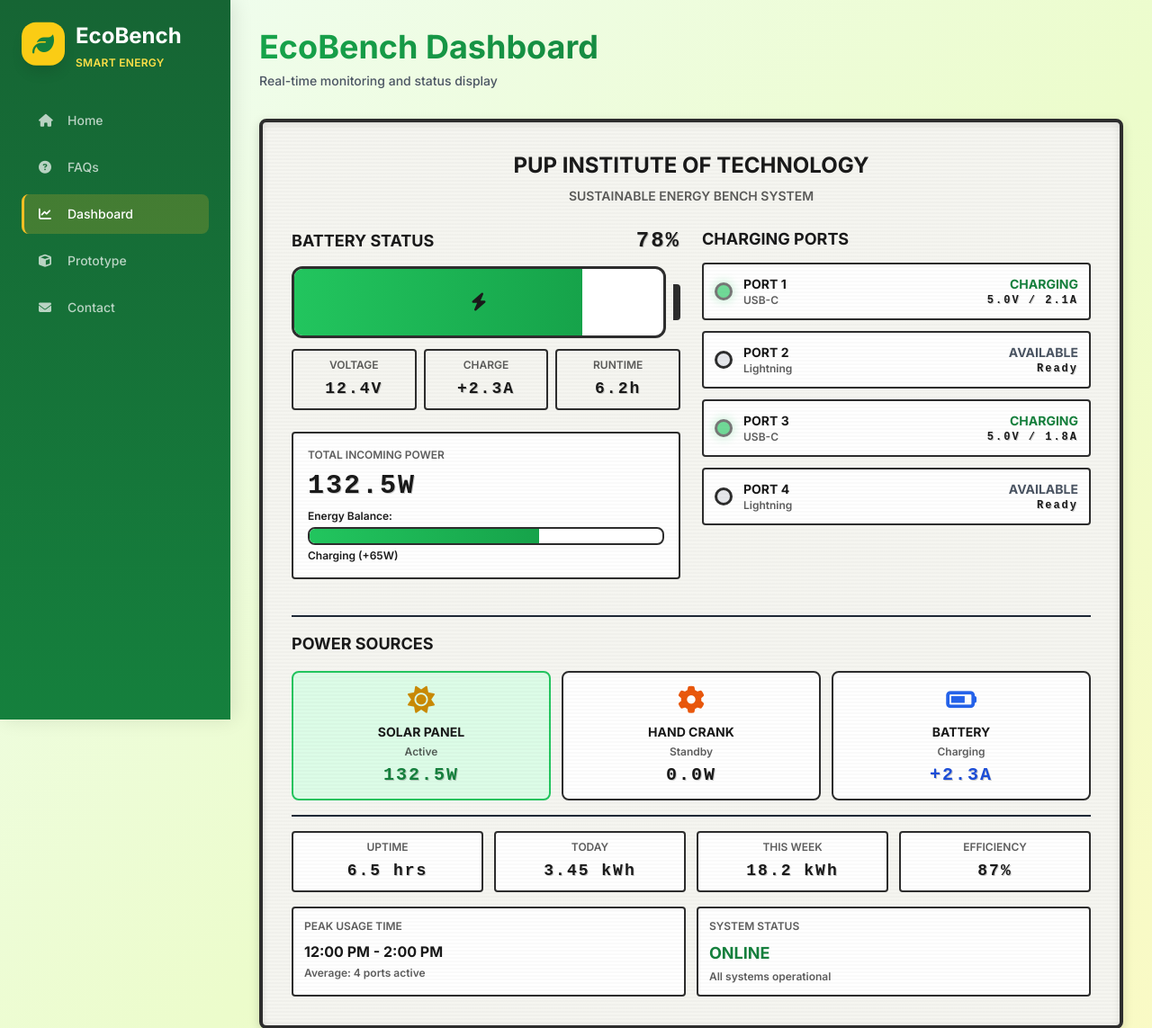
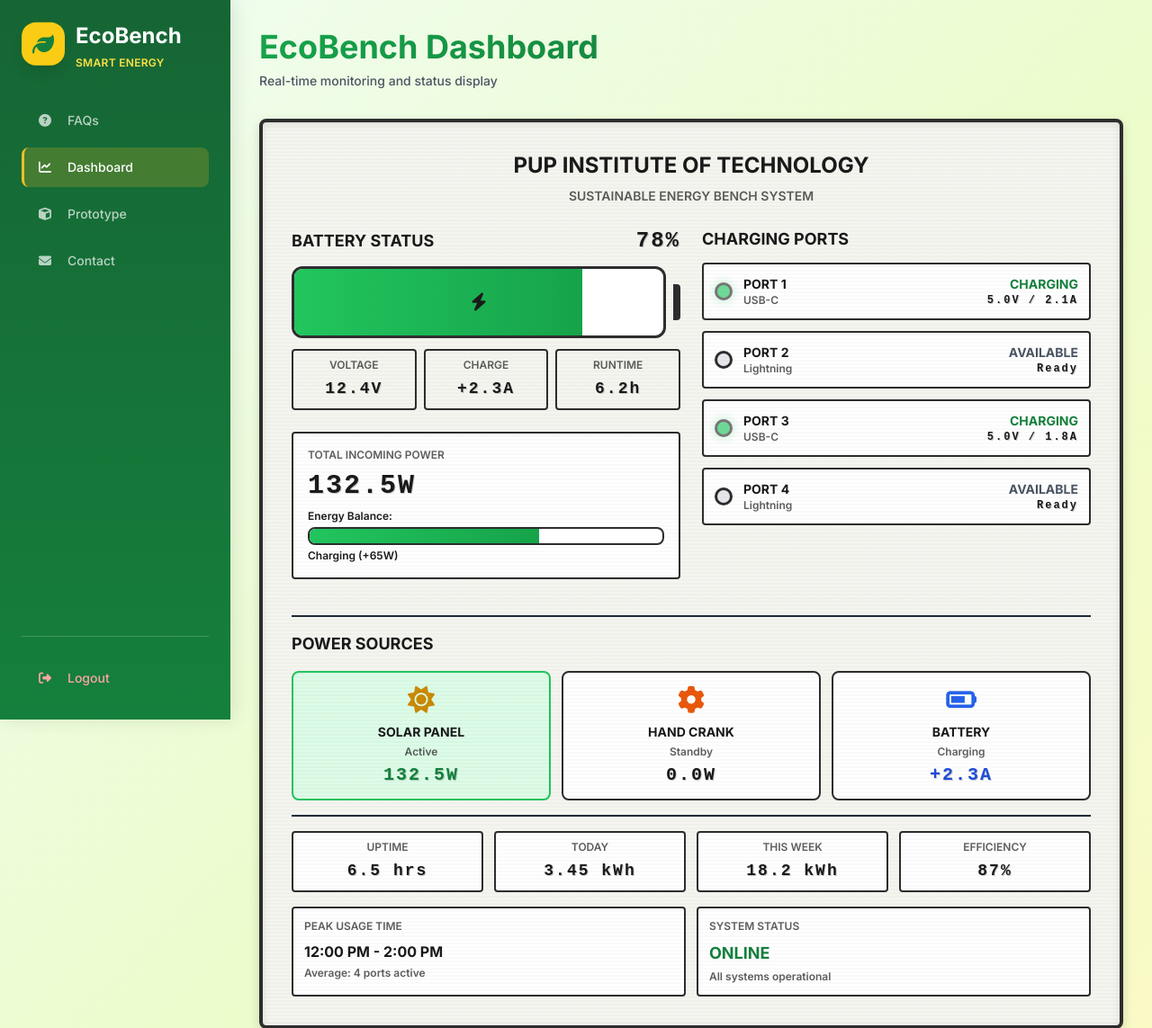
Before and after one commit to Blaesei/EcoBench, a PHP site: page /dashboard.php in a window 1280 px wide. Shown: the top 1143 px of the page at 90% size. Run offline with PHP 8.4, Linux system fonts and the light colour scheme; the visitor is signed in with stand-in values (Sample User, id 1); some libraries are stand-ins or nearby versions.

Commit message:
Added the Logout BUtton

```diff
--- a/dashboard.php
+++ b/dashboard.php
@@ -1,3 +1,12 @@
+<?php
+session_start();
+// Protect the dashboard - redirect to signin if not logged in
+if (!isset($_SESSION['username'])) {
+    header('Location: signin.php');
+    exit();
+}
+?>
+
 <!DOCTYPE html>
 <html lang="en">
 <head>
@@ -40,6 +49,16 @@
             background: rgba(251, 191, 36, 0.2);
             border-left-color: #fbbf24;
             color: white;
+        }
+
+        .nav-item.logout {
+            color: #fca5a5;
+        }
+
+        .nav-item.logout:hover {
+            background: rgba(239, 68, 68, 0.2);
+            border-left-color: #ef4444;
+            color: #fca5a5;
         }
 
         /* E-ink Display Style */
@@ -210,7 +229,7 @@
 
     <!-- SIDEBAR -->
     <aside class="sidebar w-64 fixed h-full left-0 top-0 z-50 hidden lg:block">
-        <div class="p-6">
+        <div class="p-6 flex flex-col h-full">
             <div class="flex items-center gap-3 mb-8">
                 <div class="w-12 h-12 bg-yellow-400 rounded-2xl flex items-center justify-center shadow-lg float-animation">
                     <i class="fas fa-leaf text-green-700 text-2xl"></i>
@@ -221,11 +240,8 @@
                 </div>
             </div>
 
-            <nav class="space-y-2">
-                <a href="index.php" class="nav-item flex items-center gap-3 px-4 py-3 rounded-lg text-sm font-medium">
-                    <i class="fas fa-home w-5"></i>
-                    <span>Home</span>
-                </a>
+            <nav class="space-y-2 flex-1">
+                <!-- Removed Home link -->
                 <a href="pro_faqs.php" class="nav-item flex items-center gap-3 px-4 py-3 rounded-lg text-sm font-medium">
                     <i class="fas fa-question-circle w-5"></i>
                     <span>FAQs</span>
@@ -243,6 +259,14 @@
                     <span>Contact</span>
                 </a>
             </nav>
+
+            <!-- Logout at the bottom -->
+            <div class="mt-auto pt-6 border-t border-white/20">
+                <a href="logout.php" class="nav-item logout flex items-center gap-3 px-4 py-3 rounded-lg text-sm font-medium">
+                    <i class="fas fa-sign-out-alt w-5"></i>
+                    <span>Logout</span>
+                </a>
+            </div>
         </div>
     </aside>
 
@@ -462,7 +486,7 @@
         </div>
 
         <!-- MANUAL CRANK CONTROL -->
-        <div class="bg-white rounded-3xl shadow-xl p-8 mb-8 border-2 border border-black">
+        <div class="bg-white rounded-3xl shadow-xl p-8 mb-8 border-2 border-black">
             <div class="flex items-center justify-between mb-6">
                 <div>
                     <h3 class="text-2xl font-bold text-gray-800">Manual Crank Generator</h3>
```
